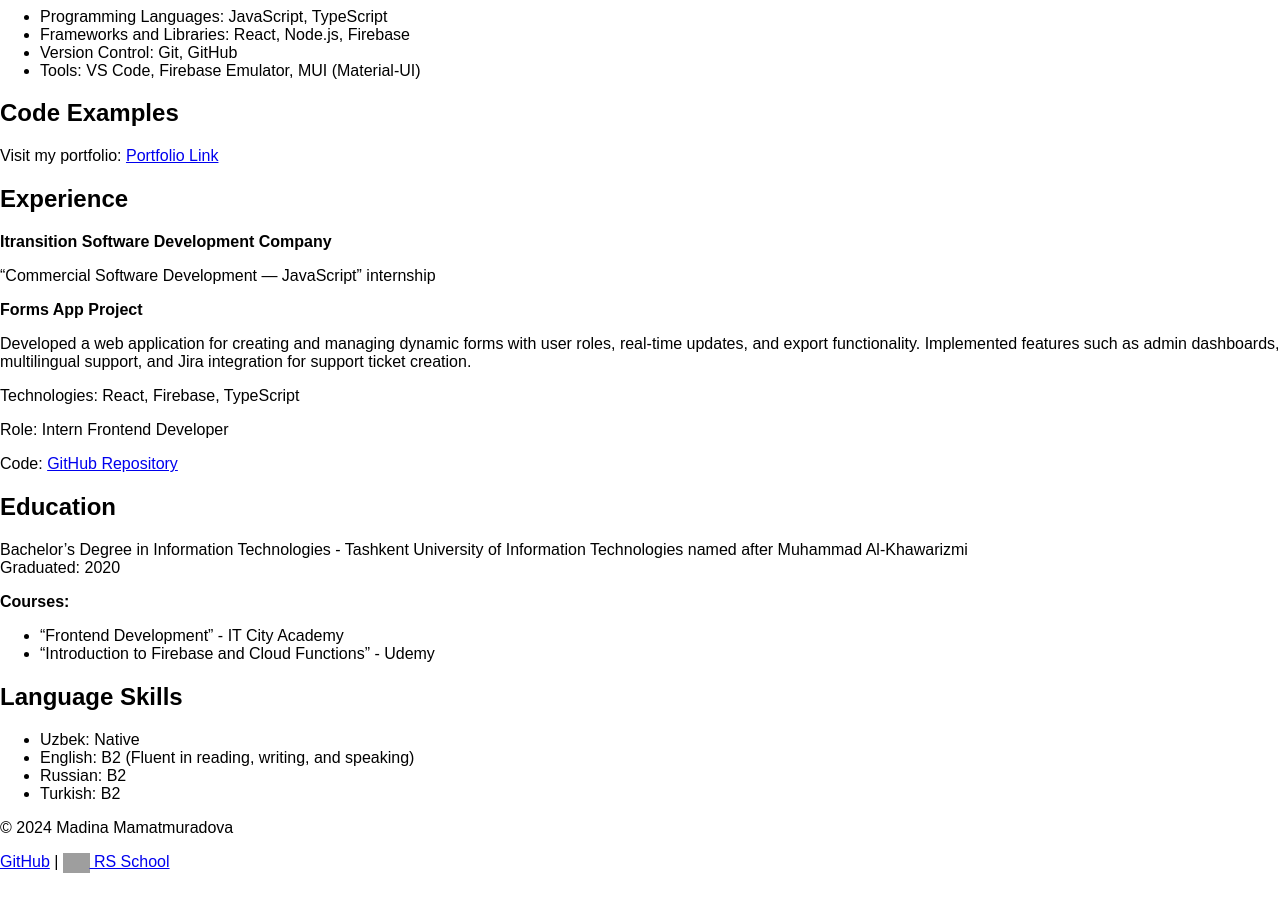
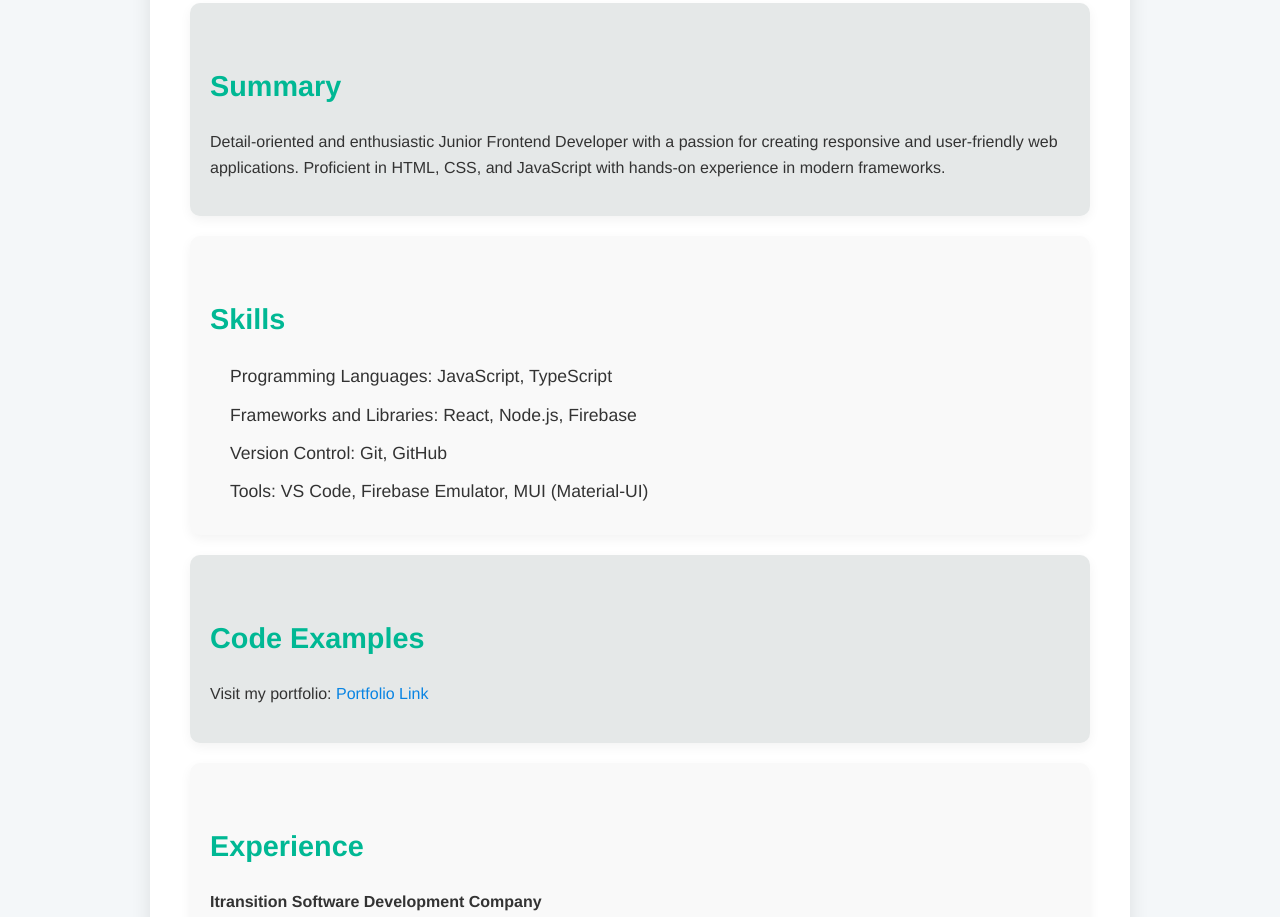
Before and after one commit to madii09/rsschool-cv, a plain HTML site: page index.html in a window 1280 px wide. Shown: the part 364-1281 px from the top of the page. Before the commit the page ends 1253 px from the top, so only its background shows below. Drawn offline with Linux system fonts and the light colour scheme; grey boxes are pictures that could not be loaded.

Commit message:
fix: update style.css

```diff
--- a/style.css
+++ b/style.css
@@ -1,9 +1,134 @@
 body {
-    font-family: Arial, sans-serif;
-    margin: 0;
-    padding: 0;
+  font-family: 'Helvetica Neue', sans-serif;
+  margin: 0;
+  padding: 0;
+  background: #f4f7f9;
+  color: #333;
+  line-height: 1.6;
+}
+
+.container {
+  max-width: 900px;
+  margin: 30px auto;
+  padding: 40px;
+  background: #ffffff;
+  box-shadow: 0 5px 20px rgba(0, 0, 0, 0.1);
+  border-radius: 12px;
+  transition: transform 0.3s ease;
+}
+
+.container:hover {
+  transform: scale(1.03);
+}
+
+header {
+  text-align: center;
+  margin-bottom: 40px;
 }
 
 h1 {
-    text-align: center;
+  font-size: 2.5em;
+  color: #2d3436;
+  margin-bottom: 10px;
+  font-weight: 600;
 }
+
+h2 {
+  color: #00b894;
+  font-size: 1.8em;
+  margin-top: 40px;
+  margin-bottom: 20px;
+}
+
+a {
+  color: #0984e3;
+  text-decoration: none;
+  transition: color 0.3s ease;
+}
+
+a:hover {
+  color: #d63031;
+}
+
+ul {
+  padding-left: 20px;
+  list-style-type: none;
+  margin: 0;
+}
+
+ul li {
+  font-size: 1.1em;
+  margin-bottom: 10px;
+}
+
+footer {
+  text-align: center;
+  margin-top: 50px;
+  padding: 20px;
+  background: #2d3436;
+  color: #ffffff;
+  font-size: 0.9em;
+  border-radius: 8px;
+}
+
+footer a {
+  color: #b2bec3;
+  text-decoration: none;
+}
+
+footer a:hover {
+  color: #00b894;
+}
+
+main section {
+  padding: 20px;
+  margin-bottom: 20px;
+  background: #e5e8e8;
+  border-radius: 10px;
+  box-shadow: 0 4px 12px rgba(0, 0, 0, 0.05);
+  opacity: 0;
+  transform: translateY(30px);
+  animation: fadeInUp 0.8s forwards;
+}
+
+main section:nth-child(even) {
+  background: #f9f9f9;
+}
+
+@keyframes fadeInUp {
+  to {
+    opacity: 1;
+    transform: translateY(0);
+  }
+}
+
+footer {
+  animation: fadeIn 0.8s ease-out forwards;
+}
+
+@keyframes fadeIn {
+  from {
+    opacity: 0;
+  }
+  to {
+    opacity: 1;
+  }
+}
+
+@media (max-width: 768px) {
+  .container {
+    padding: 20px;
+  }
+
+  h1 {
+    font-size: 2.5em;
+  }
+
+  h2 {
+    font-size: 1.6em;
+  }
+
+  ul li {
+    font-size: 1em;
+  }
+}
```
